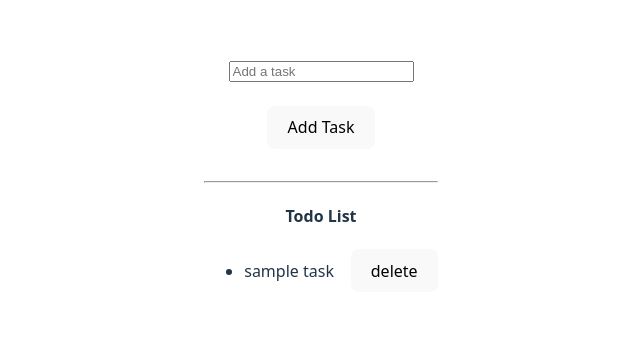
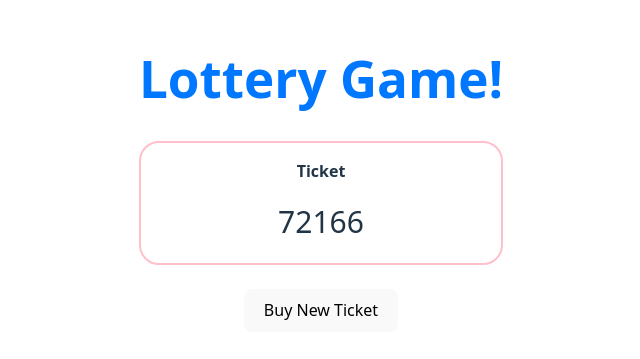
Before and after one commit to SaloniMishra25/React, a React (Vite) app in the folder react-states/: page / in a window 1280 px wide. Shown: the part 217-576 px from the top of the page, without its empty margins (319-959 px from the left). Built offline with nearby package versions, Linux system fonts and the light colour scheme.

Commit message:
build a lotteryGame logic and understand React Concepts

```diff
--- a/react-states/src/App.jsx
+++ b/react-states/src/App.jsx
@@ -1,8 +1,9 @@
 import "./App.css";
+import Game from "./components/lotteryGame/game";
 // import Counter from "./Counter";
 // import Container from "./components/Card/Container";
 // import LudoBoard from "./components/LudoBoard/LudoBoard";
-import TodoList from "./components/todoApp/TodoList";
+// import TodoList from "./components/todoApp/TodoList";
 
 function App() {
   return (
@@ -11,7 +12,8 @@ function App() {
       <Counter /> */}
       {/* <Container /> */}
       {/* <LudoBoard /> */}
-      <TodoList/>
+      {/* <TodoList/> */}
+      <Game n={5} winningSum={25} />
     </>
   );
 }
--- /dev/null
+++ b/react-states/src/components/lotteryGame/Game.css
@@ -0,0 +1,12 @@
+/* Game.css */
+.ticket {
+  border: 2px solid pink;
+  border-radius: 20px;
+  height: 120px;
+  margin: auto;
+}
+
+h1 {
+  text-align: center;
+  color: #0077ff;
+}
--- /dev/null
+++ b/react-states/src/components/lotteryGame/Game.jsx
@@ -0,0 +1,25 @@
+import { useState } from "react";
+import "./Game.css";
+import { genTicket, sum } from "./helper";
+import Ticket from "./Ticket";
+
+export default function Game({ n = 3, winningSum = 15 }) {
+  let [ticket, setTicket] = useState(genTicket(n));
+  let isWinning = sum(ticket) === winningSum;
+
+  let buyTicket = () => {
+    setTicket(genTicket(n));
+  };
+
+  return (
+    <div className="game">
+      <h1>Lottery Game!</h1>
+      <div className="ticket">
+        <Ticket ticket={ticket} />
+      </div>
+      <br />
+      <button onClick={buyTicket}>Buy New Ticket</button>
+      <h3>{isWinning && "Congratulation, you won!"}</h3>
+    </div>
+  );
+}
--- /dev/null
+++ b/react-states/src/components/lotteryGame/Ticket.jsx
@@ -0,0 +1,19 @@
+import TicketNum from "./TicketNum";
+
+export default function Ticket({ ticket }) {
+  return (
+    <div>
+      <p
+        style={{
+          fontWeight: "bold",
+          textAlign: "center",
+        }}
+      >
+        Ticket
+      </p>
+      {ticket.map((num, idx) => (
+        <TicketNum num={num} key={idx} />
+      ))}
+    </div>
+  );
+}
--- /dev/null
+++ b/react-states/src/components/lotteryGame/TicketNum.jsx
@@ -0,0 +1,12 @@
+export default function TicketNum({ num }) {
+  return (
+    <span
+      style={{
+        fontSize: "30px",
+        fontWeights: "bold",
+      }}
+    >
+      {num}
+    </span>
+  );
+}
--- /dev/null
+++ b/react-states/src/components/lotteryGame/helper.js
@@ -0,0 +1,13 @@
+function genTicket(n) {
+  let arr = new Array(n);
+  for (let i = 0; i < n; i++) {
+    arr[i] = Math.floor(Math.random() * 10);
+  }
+  return arr;
+}
+
+function sum(arr) {
+  return arr.reduce((sum, curr) => sum + curr, 0);
+}
+
+export { genTicket, sum };
```
